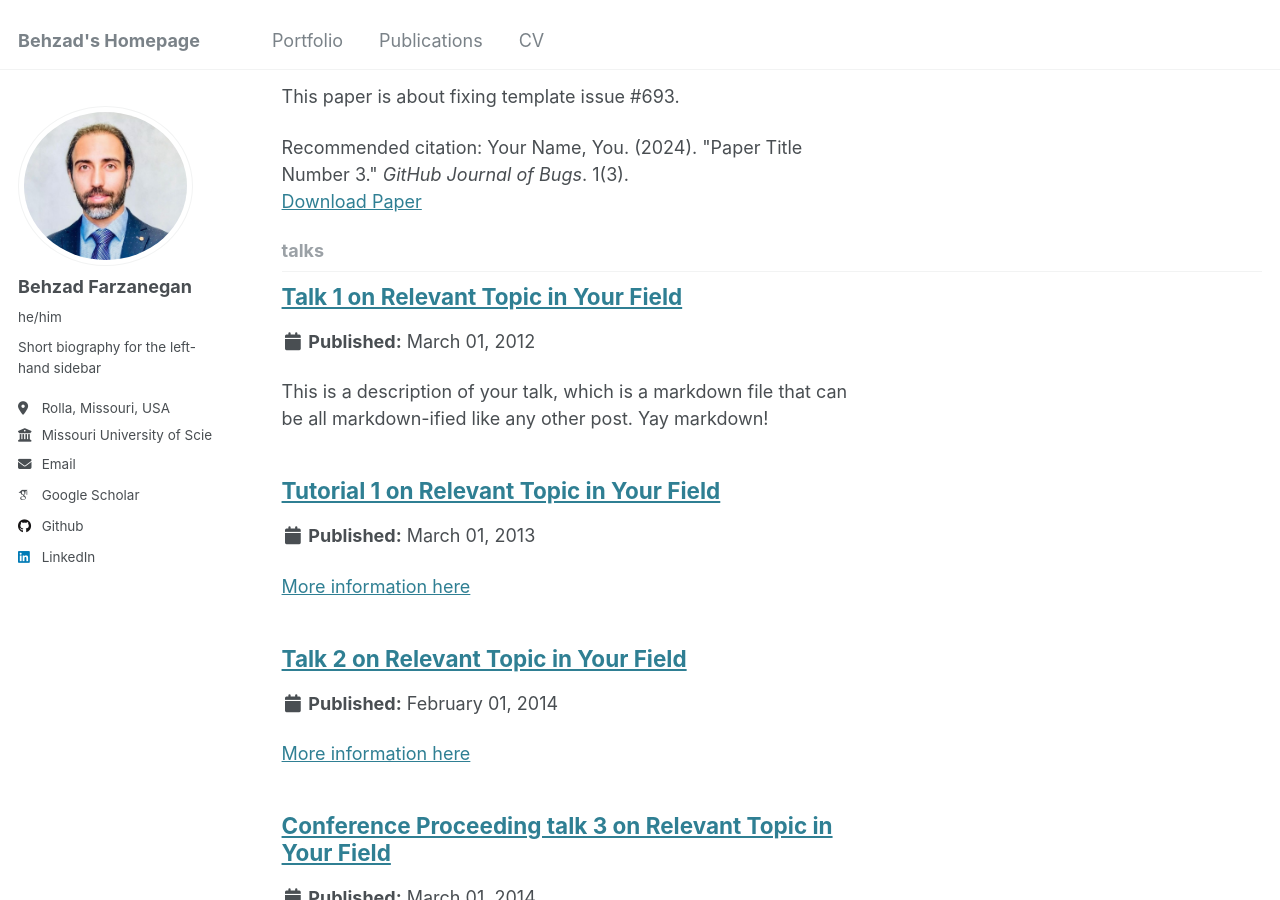
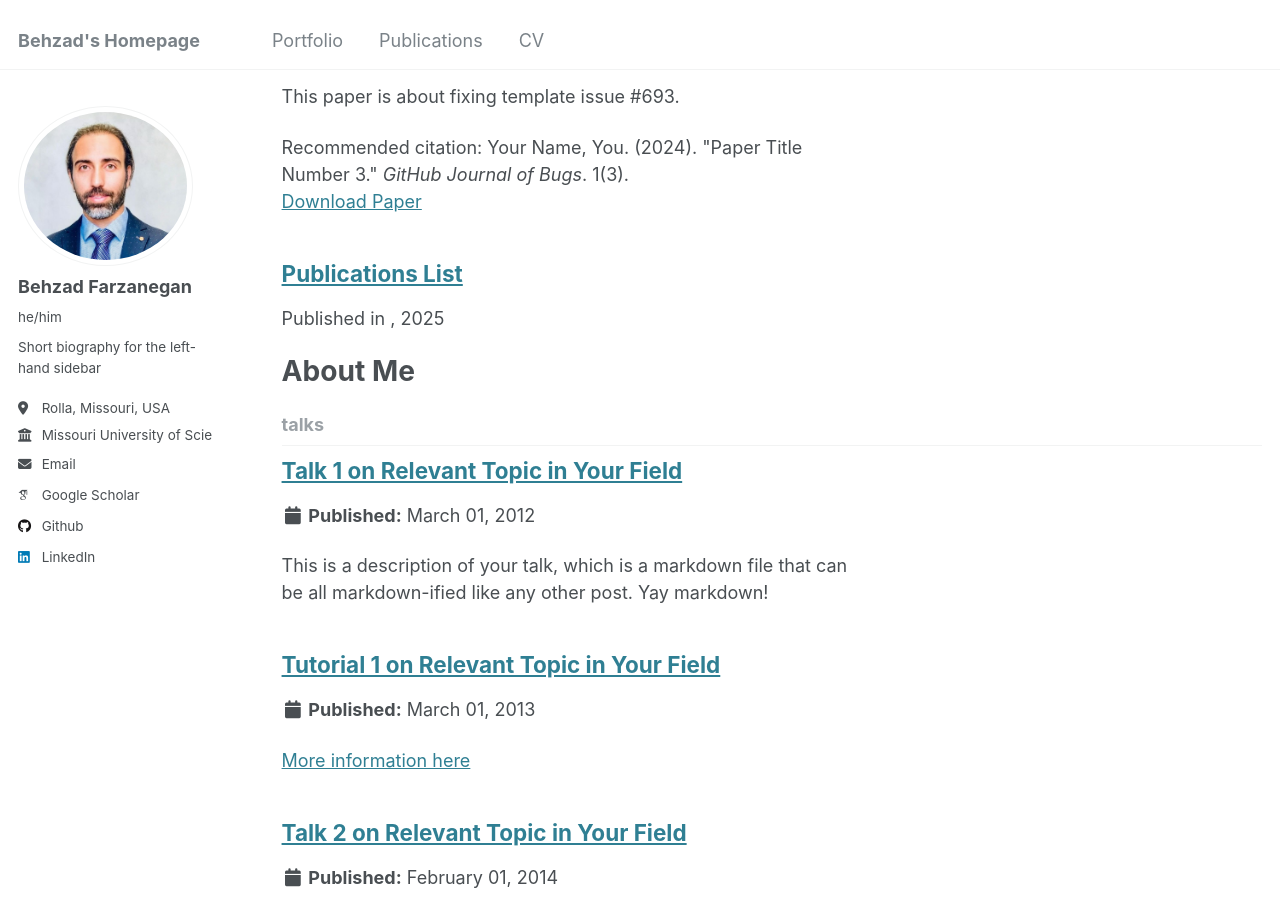
Before and after one commit to behzadfarzanegan/behzadfarzanegan.github.io, a Jekyll site: the page built from _pages/collection-archive.html, in a window 1280 px wide and 900 px high, scrolled down 2069 px. Built offline with Jekyll 4.4.1, drawn with Linux system fonts in a browser that asks for light colours; some web fonts are replaced.

Commit message:
Update publications.md

```diff
--- a/_publications/publications.md
+++ b/_publications/publications.md
@@ -1,3 +1,9 @@
+---
+title: "Publications List"
+layout: none
+permalink: /publications-list/
+---
+
 # About Me
 
 I am currently a **Ph.D. candidate** at [Missouri University of Science and Technology (MST)](https://www.mst.edu/) in the **Department of Electrical & Computer Engineering**, under the guidance of **Dr. Sarangapani**.
```
